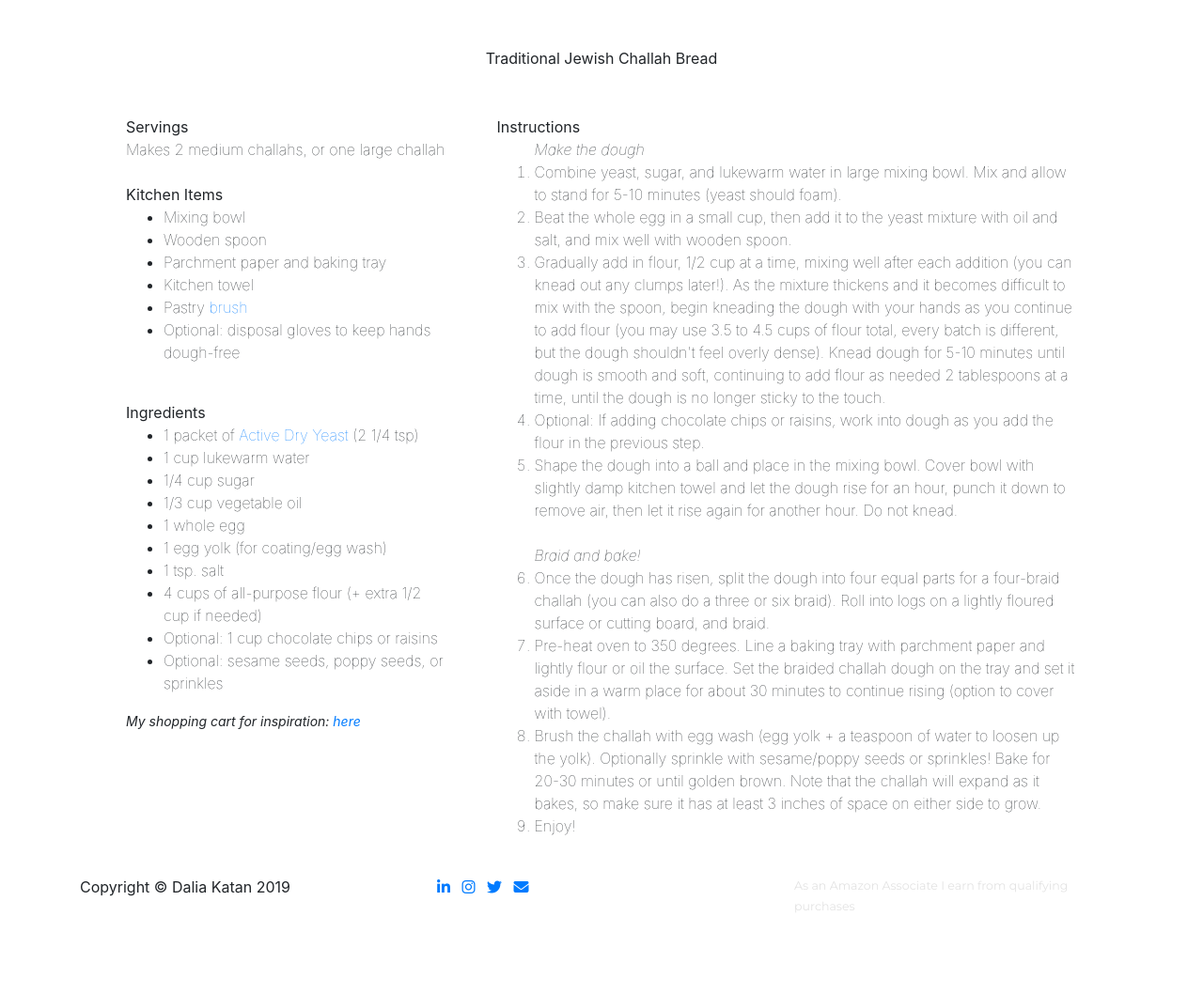
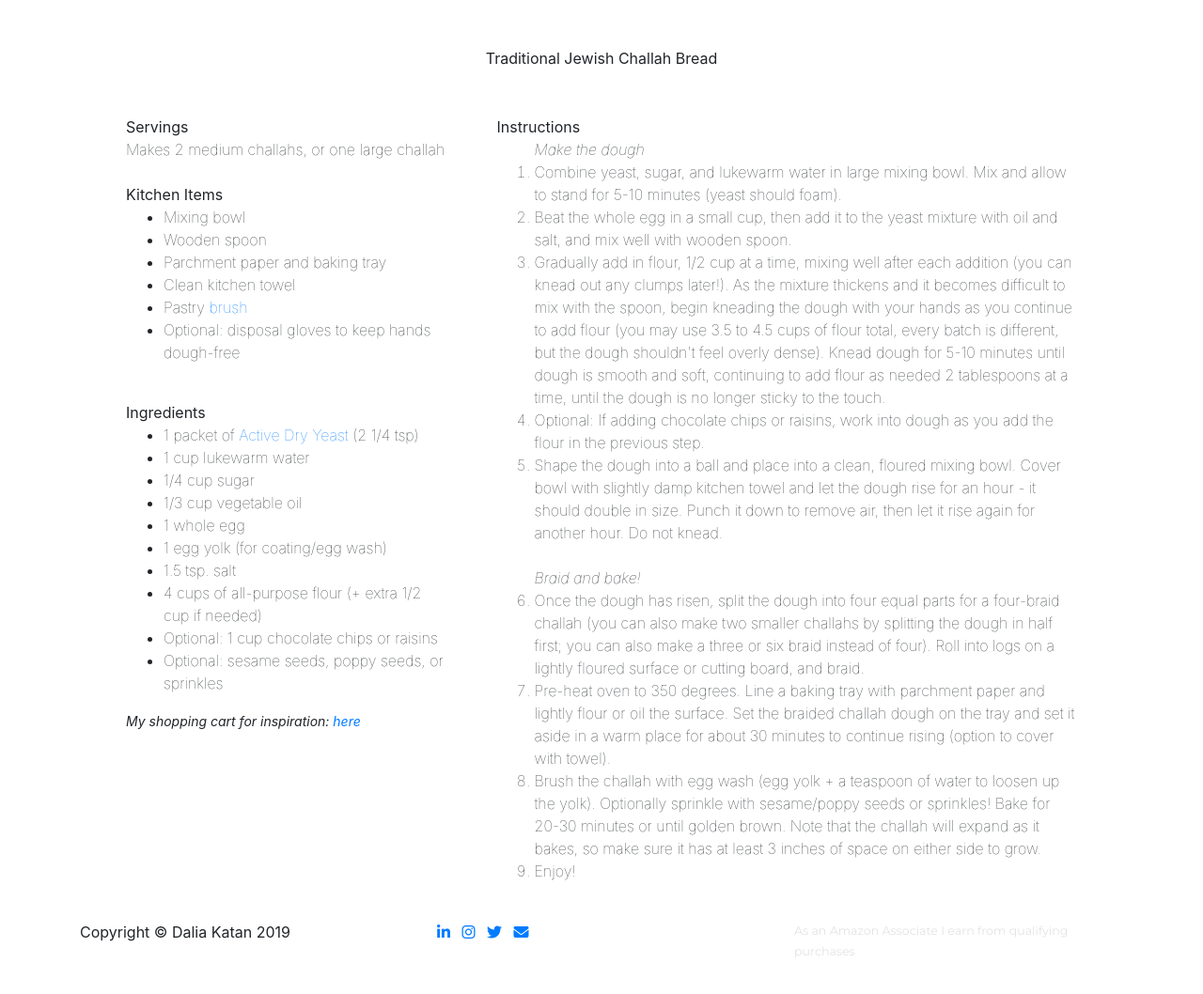
Before and after one commit to dalkat/dalkat.github.io, a Jekyll site: the page built from challah-recipe.md, in a window 1280 px wide and 1061 px high. Shown: the top 1058 px of the window at 94% size. Built offline with Jekyll 4.4.1, drawn with Linux system fonts in a browser that asks for light colours; nearby versions of some CDN libraries; some web fonts are replaced; library files that are not in the unit come from our copies.

Commit message:
Update challah-recipe.html

```diff
--- a/_layouts/challah-recipe.html
+++ b/_layouts/challah-recipe.html
@@ -21,7 +21,7 @@ layout: default-sub
               <li>Mixing bowl</li>
               <li>Wooden spoon</li>
               <li>Parchment paper and baking tray</li>
-              <li>Kitchen towel</li>
+              <li>Clean kitchen towel</li>
               <li>Pastry <a href="https://amzn.to/2ErYi4X" target="_blank">brush</a></li>
               <li>Optional: disposal gloves to keep hands dough-free</li>
             </ul>
@@ -34,7 +34,7 @@ layout: default-sub
               <li>1/3 cup vegetable oil</li>
               <li>1 whole egg</li>
               <li>1 egg yolk (for coating/egg wash)</li>
-              <li>1 tsp. salt</li>
+              <li>1.5 tsp. salt</li>
               <li>4 cups of all-purpose flour (+ extra 1/2 cup if needed)</li>
               <li>Optional: 1 cup chocolate chips or raisins</li>
               <li>Optional: sesame seeds, poppy seeds, or sprinkles</li>
@@ -50,9 +50,9 @@ layout: default-sub
               <li>Beat the whole egg in a small cup, then add it to the yeast mixture with oil and salt, and mix well with wooden spoon.</li>
               <li>Gradually add in flour, 1/2 cup at a time, mixing well after each addition (you can knead out any clumps later!). As the mixture thickens and it becomes difficult to mix with the spoon, begin kneading the dough with your hands as you continue to add flour (you may use 3.5 to 4.5 cups of flour total, every batch is different, but the dough shouldn't feel overly dense). Knead dough for 5-10 minutes until dough is smooth and soft, continuing to add flour as needed 2 tablespoons at a time, until the dough is no longer sticky to the touch. </li>
               <li>Optional: If adding chocolate chips or raisins, work into dough as you add the flour in the previous step.
-              <li>Shape the dough into a ball and place in the mixing bowl. Cover bowl with slightly damp kitchen towel and let the dough rise for an hour, punch it down to remove air, then let it rise again for another hour. Do not knead.</li>
+              <li>Shape the dough into a ball and place into a clean, floured mixing bowl. Cover bowl with slightly damp kitchen towel and let the dough rise for an hour - it should double in size. Punch it down to remove air, then let it rise again for another hour. Do not knead.</li>
               <br><i>Braid and bake!</i>
-              <li>Once the dough has risen, split the dough into four equal parts for a four-braid challah (you can also do a three or six braid). Roll into logs on a lightly floured surface or cutting board, and braid.</li>
+              <li>Once the dough has risen, split the dough into four equal parts for a four-braid challah (you can also make two smaller challahs by splitting the dough in half first; you can also make a three or six braid instead of four). Roll into logs on a lightly floured surface or cutting board, and braid.</li>
               <li>Pre-heat oven to 350 degrees. Line a baking tray with parchment paper and lightly flour or oil the surface. Set the braided challah dough on the tray and set it aside in a warm place for about 30 minutes to continue rising (option to cover with towel). </li>
               <li>Brush the challah with egg wash (egg yolk + a teaspoon of water to loosen up the yolk). Optionally sprinkle with sesame/poppy seeds or sprinkles! Bake for 20-30 minutes or until golden brown. Note that the challah will expand as it bakes, so make sure it has at least 3 inches of space on either side to grow.</li>
               <li>Enjoy!</li></ol>
```
